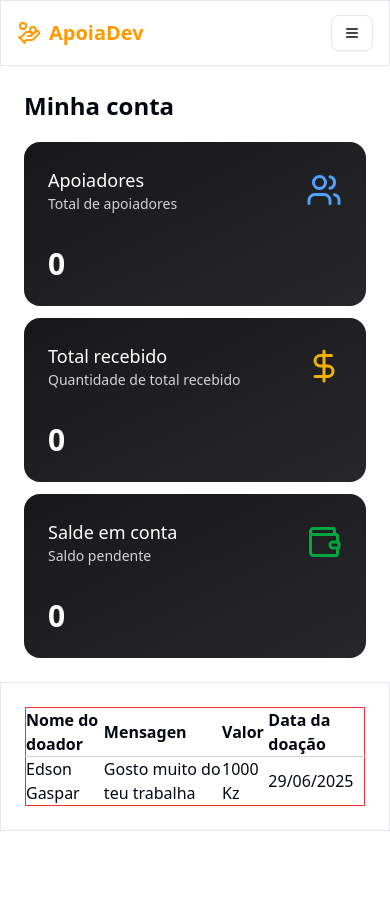
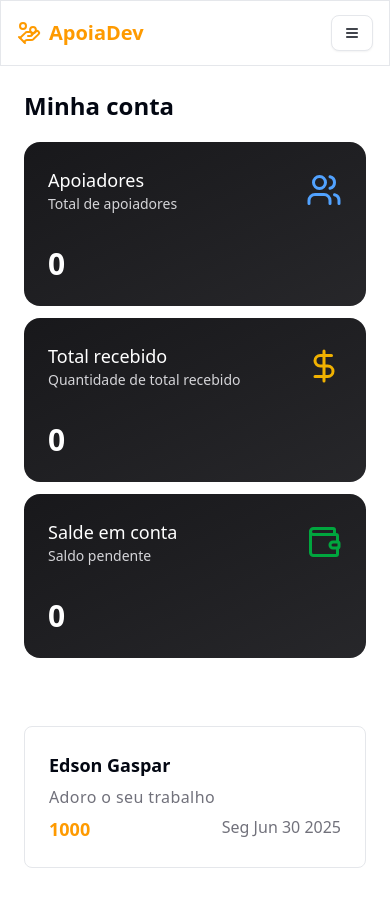
Before and after one commit to EdsonGaspar/apoia_dev, a Next.js app: page /dashboard in a window 390 px wide. Shown: the top 904 px of the page. Before the commit the page ends 844 px from the top, so only its background shows below. Built offline with nearby package versions, Linux system fonts and the light colour scheme.

Commit message:
feat: Responsividade da pagina dashboard

```diff
--- a/src/app/dashboard/components/donation-table/donation-table.tsx
+++ b/src/app/dashboard/components/donation-table/donation-table.tsx
@@ -1,8 +1,11 @@
 export function DonationTable() {
   return (
-    <table className="table-auto min-w-full text-left border border-red-500 mx-auto">
+    <section>
+      {/* Desktop */}
+      <div className="hidden md:flex flex-col">
+        <table className="table-auto min-w-full text-left mx-auto">
           <thead className="border-b border-zinc-300">
-        <tr className="max-w-6xl">
+            <tr className="px-2 py-1.5">
               <th>Nome do doador</th>
               <th>Mensagen</th>
               <th>Valor</th>
@@ -10,7 +13,7 @@ export function DonationTable() {
             </tr>
           </thead>
           <tbody>
-        <tr className="hover:bg-gray-100 hover:cursor-pointer">
+            <tr className="hover:bg-gray-100 hover:cursor-pointer px-2 py-1.5">
               <td>Edson Gaspar</td>
               <td>Gosto muito do teu trabalha</td>
               <td>1000 Kz</td>
@@ -18,5 +21,16 @@ export function DonationTable() {
             </tr>
           </tbody>
         </table>
+      </div>
+      {/* Mobile */}
+      <div className="flex flex-col gap-1.5 md:hidden  p-6 border rounded-md">
+        <h1 className="text-lg font-bold">Edson Gaspar</h1>
+        <p className="tracking-wide text-zinc-500">Adoro o seu trabalho</p>
+        <div className="flex justify-between">
+          <h3 className="text-amber-500 font-semibold text-lg">1000</h3>
+          <span className="text-zinc-500">Seg Jun 30 2025</span>
+        </div>
+      </div>
+    </section>
   );
 }
--- a/src/app/dashboard/page.tsx
+++ b/src/app/dashboard/page.tsx
@@ -43,7 +43,7 @@ export default function PageDashBoard() {
           })}
         </div>
       </section>
-      <section className="container mx-auto p-6 border">
+      <section className="container mx-auto p-6 my-5">
         <DonationTable />
       </section>
     </>
--- a/src/app/page.tsx
+++ b/src/app/page.tsx
@@ -31,7 +31,7 @@ const cardItems = [
 
 export default function Home() {
   return (
-    <div className="bg-gradient-to-b from-white to-amber-50 min-h-screen">
+    <div className="bg-gradient-to-b from-white to-amber-50 min-h-screen border">
       <header className="container mx-auto h-16 text-amber-500 font-bold text-xl flex items-center px-4 py-3 ">
         <HandCoins className="w-6 h-6 mr-2" />
         <span>ApoiaDev</span>
```
Lines whose indentation alone changed are shown as unchanged.
